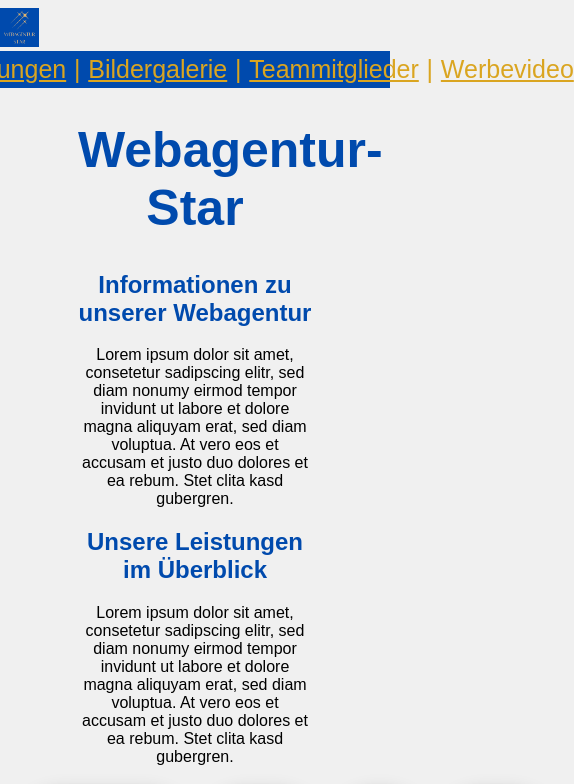
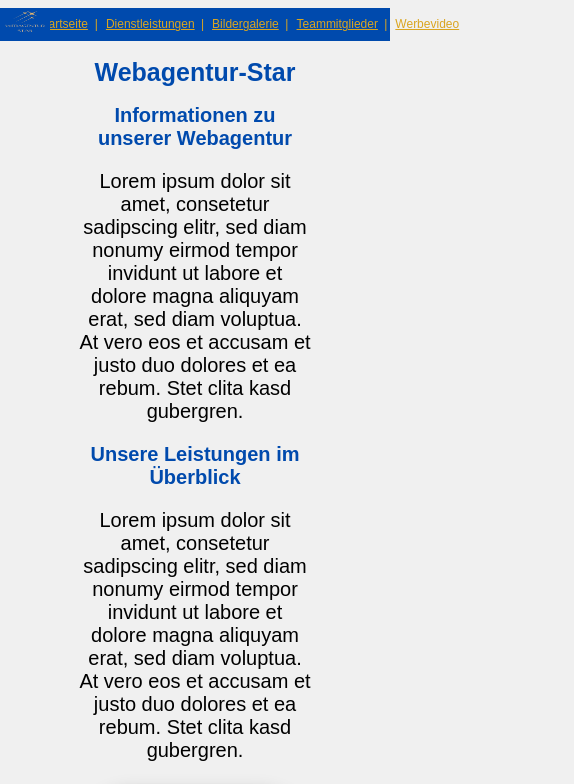
Before and after one commit to alexkens/agenturStar, a plain HTML site: page index.html in a window 390 px wide. Shown: the top 784 px of the page, 574 px wide, since content can reach past the window. Drawn offline with Linux system fonts and the light colour scheme.

Commit message:
responsive navbar

```diff
--- a/css/basic.css
+++ b/css/basic.css
@@ -21,7 +21,33 @@ body {
     margin: 2% auto;
 }
 
-nav, footer {
+nav ul {
+    display: flex;
+    align-items: center;
+    justify-content: space-between;
+    list-style-type: none;
+}
+
+#logo {
+    position: absolute;
+    left: 0rem;
+
+}
+
+#logo img {
+    height: 75px;
+    width: 80px;
+}
+
+
+nav {
+    background-color: var(--primary-color);
+    padding: 3px;
+    display: flex;
+    justify-content: center;
+}
+
+footer {
     display: flex;
     align-items: center;
     justify-content: center;
@@ -29,8 +55,8 @@ nav, footer {
     background-color: var(--primary-color);
 }
 
-nav > a,
-nav > p {
+nav li > a,
+nav li {
     font-size: 25px;
     color: var(--secondary-color);
     margin: 1%;
@@ -58,3 +84,36 @@ h1, h2 {
 h3 {
     color: var(--secondary-color)
 }
+
+@media(max-width: 800px) {
+    nav ul {
+        margin: 5px;
+    }
+    nav {
+        padding: 1px;
+    }
+    nav li a, nav li {
+        font-size: 12px;
+    }
+    #logo img {
+        height: 25px;
+        width: 50px;
+    }
+}
+
+@media(max-width: 800px) {
+    h1 {
+        font-size: 25px;
+    }
+    h2, h3 {
+        font-size: 20px;
+    }
+    p {
+        font-size: 20px;
+    }
+}
+
+/* Hamburger menu */
+@media(max-width: 600px) {
+
+}
--- a/css/index.css
+++ b/css/index.css
@@ -12,6 +12,8 @@
 .h3-cards {
     display: flex;
     margin: 3%;
+    flex-wrap: wrap;
+    justify-content: center;
 }
 
 .h3-cards div > p {
@@ -21,8 +23,15 @@
 .card {
     text-align: center;
     border-radius: 45px;
+    width: 300px;
     margin: 5px;
     padding: 10px;
     background-color: var(--primary-color);
     box-shadow: 0 4px 8px 0 rgba(0, 0, 0, 0.2), 0 6px 20px 0 rgba(0, 0, 0, 0.19);
 }
+
+@media(max-width: 800px) {
+    .card {
+        width: 200px;
+    }
+}
--- a/index.html
+++ b/index.html
@@ -12,21 +12,19 @@
 </head>
 
 <body id="top">
-
-
-
-    <a href="index.html"><img src="images/webagentur-star-logo.png" width="10%" height="10%"></a>
-
     <nav>
-        <a href="index.html">Startseite</a>
-        <p>|</p>
-        <a href="services.html">Leistungen</a>
-        <p>|</p>
-        <a href="gallery.html">Bildergalerie</a>
-        <p>|</p>
-        <a href="team.html">Teammitglieder</a>
-        <p>|</p>
-        <a href="video.html">Werbevideo</a>
+        <a id="logo" href="index.html"><img src="images/webagentur-star-logo.png"></a>
+        <ul>
+            <li><a href="index.html">Startseite</a></li>
+            <li>|</li>
+            <li><a href="services.html">Dienstleistungen</a></li>
+            <li>|</li>
+            <li><a href="gallery.html">Bildergalerie</a></li>
+            <li>|</li>
+            <li><a href="team.html">Teammitglieder</a></li>
+            <li>|</li>
+            <li><a href="video.html">Werbevideo</a></li>
+        </ul>
     </nav>
 
     <div class="hero">
```
